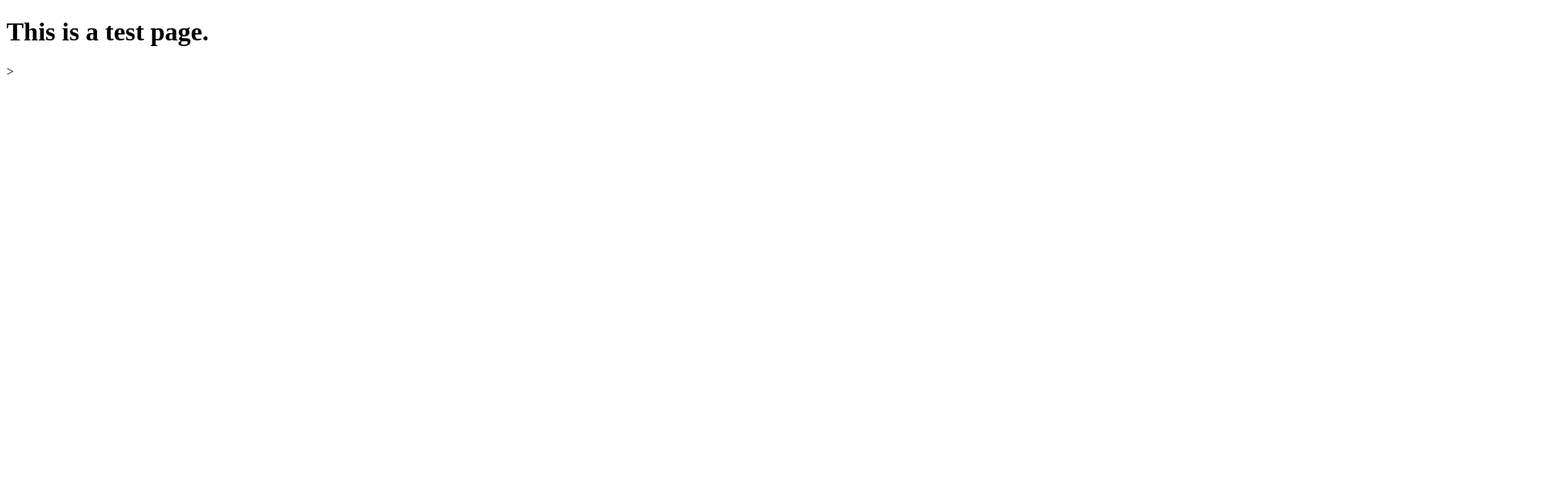
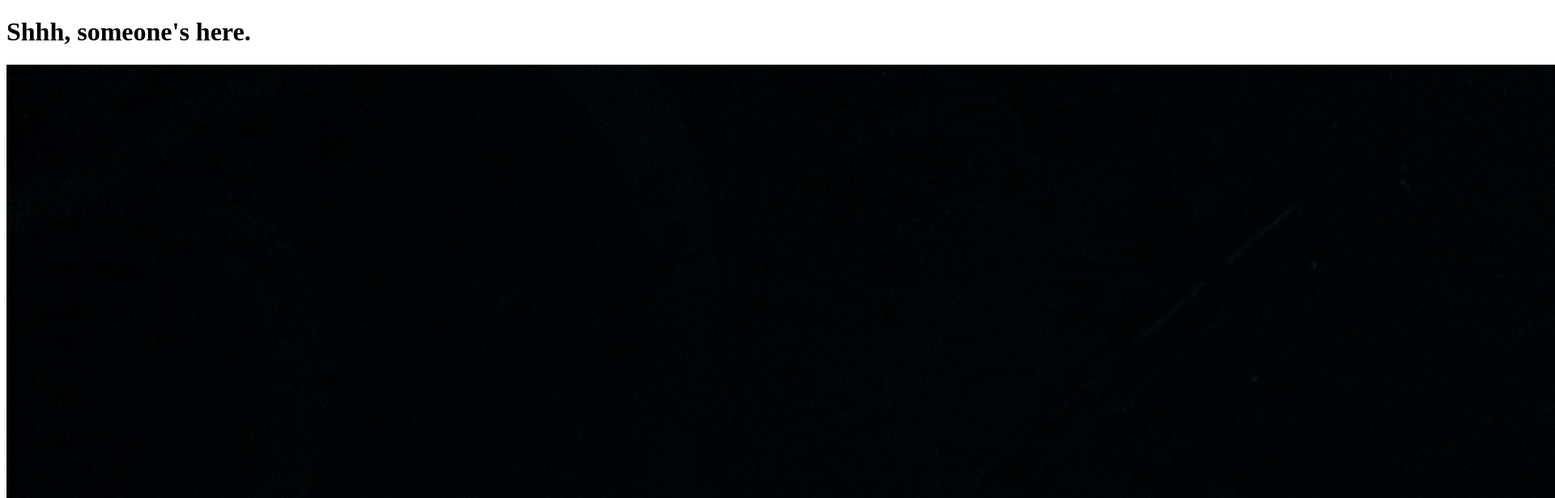
Before and after one commit to weijie25/MLsamples, a plain HTML site: page index.html in a window 1280 px wide. Shown: the top 616 px of the page at 81% size, 1920 px wide, since content can reach past the window. Drawn offline with Linux system fonts and the light colour scheme.

```diff
--- a/index.html
+++ b/index.html
@@ -1,9 +1,10 @@
 <!DOCTYPE html>
 <html>
 <head>
-	<title>Test</title>
+	<title></title>
 </head>
 <body>
-<h1>This is a test page.</h1>
+<h1>Shhh, someone's here.</h1>
+<img src="yellowjelly.jpg", alt="yellow jelly">
 </body>
 </html>>
```
Also changed, not shown: nikolay-kovalenko-colin-viessmann-0FvYwPmYRsU-unsplash.jpg (added), yellowjelly.jpg (added).
